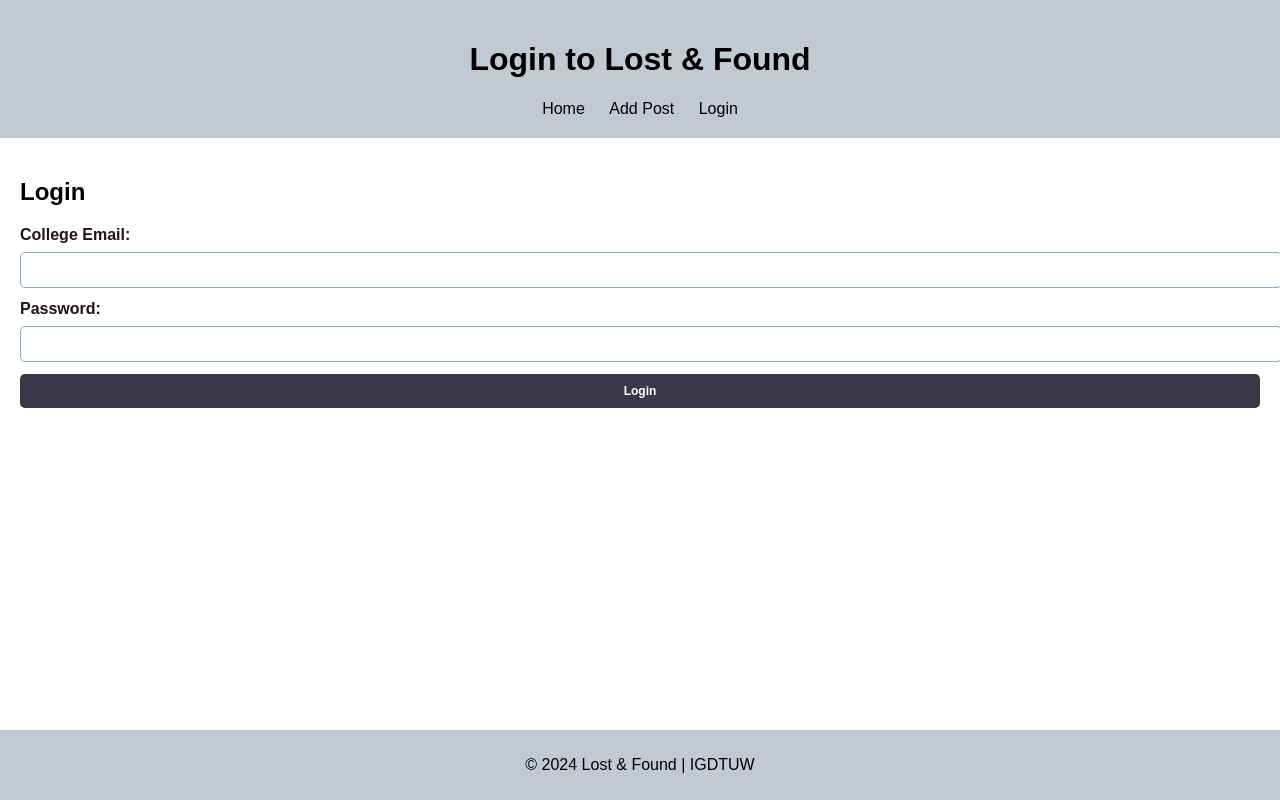
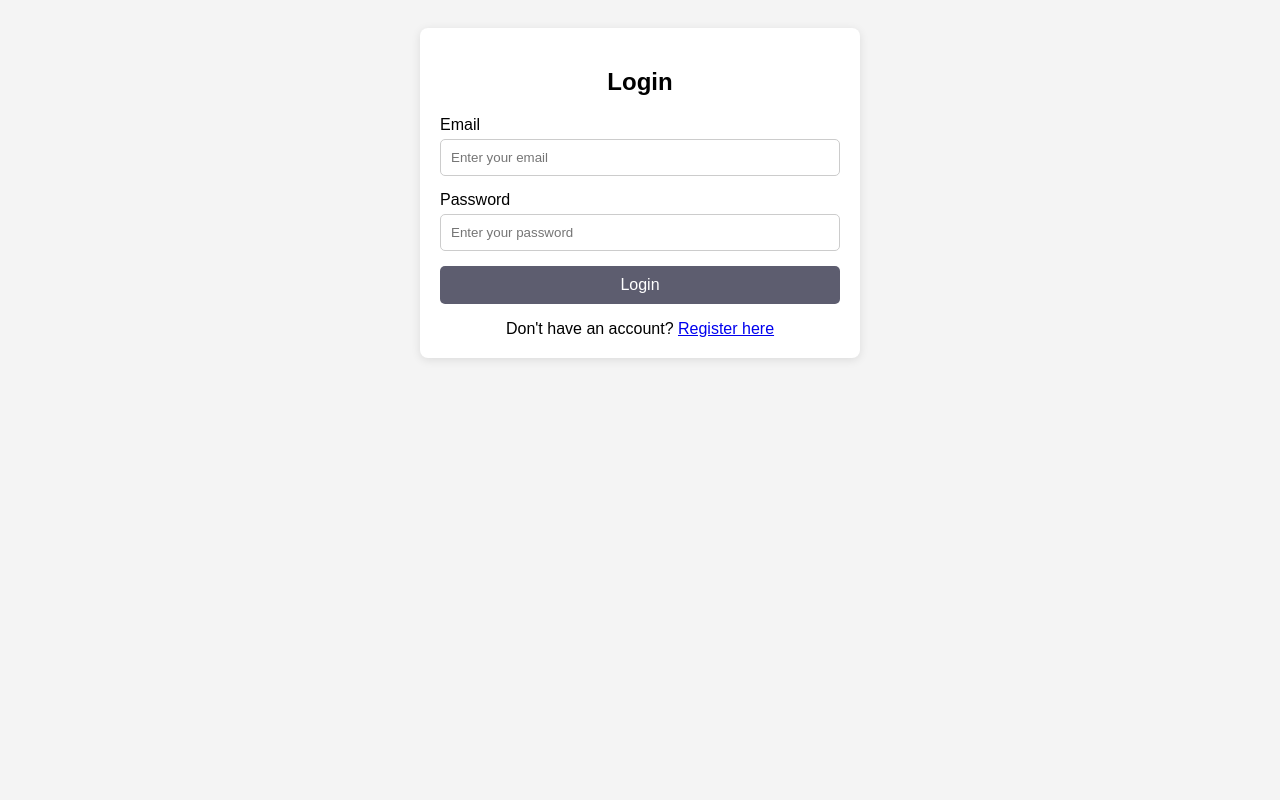
Before and after one commit to shubhisudan/lost_and_found, a website: page login.html in a window 1280 px wide. Drawn offline with Linux system fonts and the light colour scheme; no server answers.

Commit message:
Update login.html

```diff
--- a/login.html
+++ b/login.html
@@ -1,40 +1,119 @@
 <!DOCTYPE html>
 <html lang="en">
 <head>
-  <meta charset="UTF-8">
-  <meta name="viewport" content="width=device-width, initial-scale=1.0">
-  <title>Login | MyCollege</title>
-  <link rel="stylesheet" href="style.css">
+   <meta charset="UTF-8">
+   <meta name="viewport" content="width=device-width, initial-scale=1.0">
+   <title>Login</title>
+   <style>
+     body {
+       font-family: Arial, sans-serif;
+       padding: 20px;
+       background-color: #f4f4f4;
+     }
+     .container {
+       max-width: 400px;
+       margin: 0 auto;
+       background-color: white;
+       padding: 20px;
+       border-radius: 8px;
+       box-shadow: 0 2px 10px rgba(0, 0, 0, 0.1);
+     }
+     h2 {
+       text-align: center;
+     }
+     .input-group {
+       margin-bottom: 15px;
+     }
+     .input-group label {
+       display: block;
+       margin-bottom: 5px;
+     }
+     .input-group input {
+       width: 100%;
+       padding: 10px;
+       border: 1px solid #ccc;
+       border-radius: 5px;
+       box-sizing: border-box;
+     }
+     .btn {
+       width: 100%;
+       padding: 10px;
+       background-color: #5d5d6f;
+       color: white;
+       border: none;
+       border-radius: 5px;
+       cursor: pointer;
+       font-size: 16px;
+     }
+     .btn:hover {
+       background-color: #373748;
+     }
+     .error {
+       color: red;
+       text-align: center;
+       margin-top: 10px;
+     }
+     .register-link {
+       text-align: center;
+       margin-top: 15px;
+     }
+   </style>
 </head>
 <body>
-  <header>
-    <h1>Login to Lost & Found</h1>
-    <nav>
-      <a href="index.html">Home</a>
-      <a href="add-post.html">Add Post</a>
-      <a href="login.html">Login</a>
-    </nav>
-  </header>
+  <div class="container">
+    <h2>Login</h2>
+    <form id="login-form">
+      <div class="input-group">
+        <label for="email">Email</label>
+        <input type="email" id="email" name="email" required placeholder="Enter your email">
+      </div>
+      <div class="input-group">
+        <label for="password">Password</label>
+        <input type="password" id="password" name="password" required placeholder="Enter your password">
+      </div>
+      <button type="submit" class="btn">Login</button>
+      <p class="error" id="error-message"></p>
+    </form>
+    <div class="register-link">
+      Don't have an account? <a href="registration.html">Register here</a>
+    </div>
+  </div>
 
-  <main>
-    <section id="login-form">
-      <h2>Login</h2>
-      <form id="loginForm">
-        <label for="email">College Email:</label>
-        <input type="email" id="email" name="email" required>
+  <script>
+    document.getElementById('login-form').addEventListener('submit', async (e) => {
+      e.preventDefault();
 
-        <label for="password">Password:</label>
-        <input type="password" id="password" name="password" required>
+      const email = document.getElementById('email').value;
+      const password = document.getElementById('password').value;
+      const errorMessage = document.getElementById('error-message');
 
-        <button type="submit">Login</button>
-      </form>
-    </section>
-  </main>
+      // Clear previous error messages
+      errorMessage.textContent = '';
 
-  <footer>
-    <p>&copy; 2024 Lost & Found | IGDTUW</p>
-  </footer>
+      try {
+        const response = await fetch('http://localhost:3000/login', {
+          method: 'POST',
+          headers: {
+            'Content-Type': 'application/json',
+          },
+          body: JSON.stringify({ email, password }),
+        });
 
-  <script src="script.js"></script>
+        const data = await response.json();
+
+        if (response.ok) {
+          // On successful login, store the JWT token and redirect
+          localStorage.setItem('authToken', data.token);
+          window.location.href = 'index.html';  // Redirect to the home page
+        } else {
+          // Show the error message
+          errorMessage.textContent = data.error || 'Login failed';
+        }
+      } catch (error) {
+        console.error('Login error:', error);
+        errorMessage.textContent = 'Network error. Please try again.';
+      }
+    });
+  </script>
 </body>
 </html>
```
